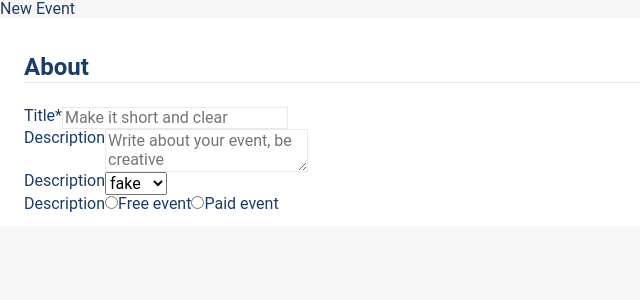
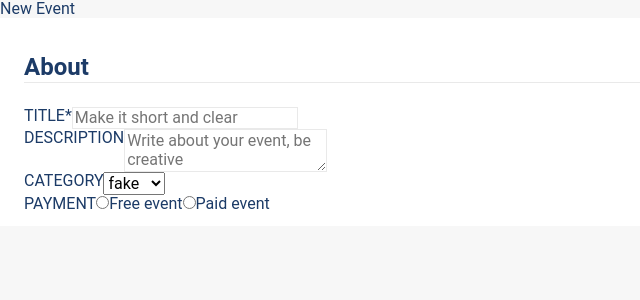
Before and after one commit to pumanitro/Accenture-Interview-App, a React (Create React App) app: page / in a window 1280 px wide. Shown: the top 300 px of the page, without its empty margins (0-640 px from the left). Built offline with nearby package versions, Linux system fonts and the light colour scheme.

Commit message:
Fixed names of elements in about form.

```diff
--- a/src/components/Overline/Overline.s.tsx
+++ b/src/components/Overline/Overline.s.tsx
@@ -1,5 +1,5 @@
 import styled from 'styled-components';
 
 export const Overline = styled.span`
-  text-transform: capitalize;
+  text-transform: uppercase;
 `;
--- a/src/pages/Home/About/About.tsx
+++ b/src/pages/Home/About/About.tsx
@@ -16,7 +16,7 @@ export const About = () => {
       <FormElement title="description">
         <Textarea placeholder="Write about your event, be creative" />
       </FormElement>
-      <FormElement title="description">
+      <FormElement title="category">
         <Dropdown
           value="fake"
           onChange={(option: string) => {
@@ -39,7 +39,7 @@ export const About = () => {
           ]}
         />
       </FormElement>
-      <FormElement title="description">
+      <FormElement title="payment">
         <RadioGroup
           value="fake"
           onChange={(option: string) => {
```
